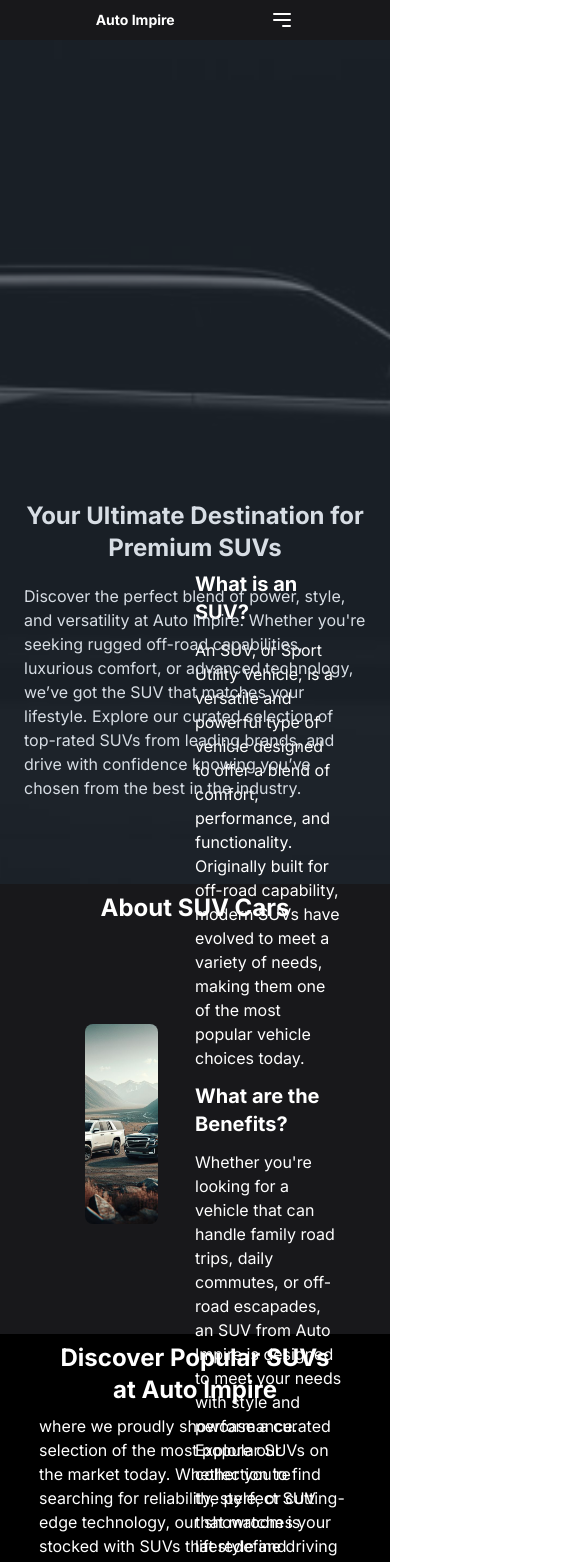
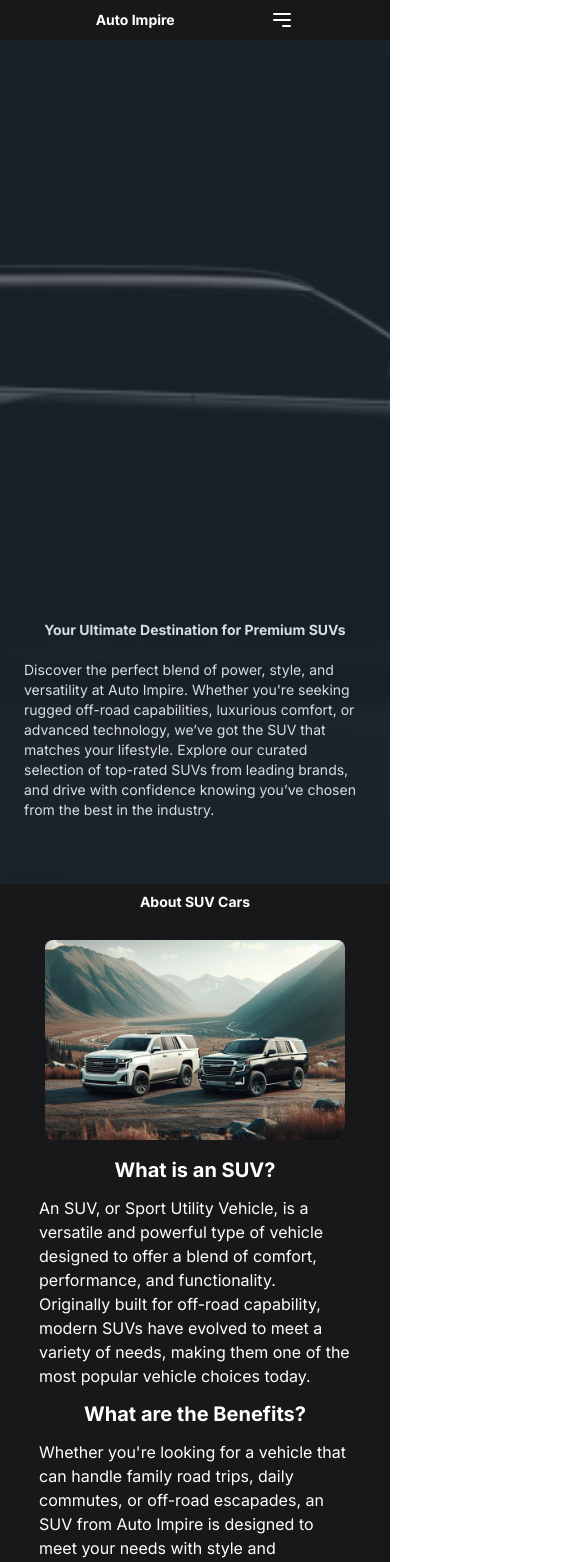
Before and after one commit to kaziarman23/auto-empire, a Next.js app: page /suv-cars in a window 390 px wide. Shown: the top 1562 px of the page, 585 px wide, since content can reach past the window. Built offline with nearby package versions, Linux system fonts and the light colour scheme.

Commit message:
suv page is now responsive

```diff
--- a/app/Components/SuvPage/SuvAboutComponent.jsx
+++ b/app/Components/SuvPage/SuvAboutComponent.jsx
@@ -8,8 +8,8 @@
 function SuvAboutComponent() {
   return (
     <>
-      <div>
-        <div className="w-full h-[450px] bg-zinc-900">
+      <div className="bg-zinc-900">
+        <div className="w-4/5 h-[830px] mx-auto sm:h-[650px]">
           <motion.h1
             initial={{ y: -50, opacity: 0 }}
             whileInView={{ y: 0, opacity: 1 }}
@@ -18,11 +18,11 @@
               duration: 0.8,
               ease: "easeInOut",
             }}
-            className="w-full h-10 text-2xl text-center font-bold p-2 hover:text-zinc-700"
+            className="w-full h-10 text-sm text-center font-bold p-2 hover:text-zinc-700 sm:text-base lg:text-lg xl:text-2xl"
           >
             About SUV Cars
           </motion.h1>
-          <div className="w-3/4 h-[400px] mx-auto flex justify-center items-center">
+          <div className="w-full h-auto mx-auto flex justify-center items-center flex-col lg:flex-row lg:justify-evenly">
             <motion.div
               initial={{ x: -50, opacity: 0 }}
               whileInView={{ x: 0, opacity: 1 }}
@@ -31,14 +31,15 @@
                 duration: 1,
                 ease: "easeInOut",
               }}
-            className="w-1/2 h-full flex justify-evenly items-center">
+              className="w-[300px] h-[200px] flex justify-center items-center my-4 lg:w-[300px] lg:h-[150px] xl:h-[300px]"
+            >
               <Image
                 src={SuvAboutSection.image}
                 alt="Suv about page car"
-                className="w-1/2 h-1/2 object-cover rounded-lg"
+                className="w-full h-full object-cover rounded-lg"
               />
             </motion.div>
-            <div className="w-1/2 h-full flex justify-center items-center flex-col gap-3">
+            <div className="w-full h-full flex justify-center items-center flex-col gap-3 lg:w-[290px]">
               <motion.h1
                 initial={{ y: -50, opacity: 0 }}
                 whileInView={{ y: 0, opacity: 1 }}
@@ -60,7 +61,9 @@
                   ease: "easeInOut",
                 }}
                 className="hover:text-orange-500"
-              >{SuvAboutSection.discription}</motion.p>
+              >
+                {SuvAboutSection.discription}
+              </motion.p>
               <motion.h1
                 initial={{ y: -50, opacity: 0 }}
                 whileInView={{ y: 0, opacity: 1 }}
@@ -82,7 +85,9 @@
                   ease: "easeInOut",
                 }}
                 className="hover:text-orange-500"
-               >{SuvAboutSection.discriptionTwo}</motion.p>
+              >
+                {SuvAboutSection.discriptionTwo}
+              </motion.p>
             </div>
           </div>
         </div>
--- a/app/Components/SuvPage/SuvCollactionComponent.jsx
+++ b/app/Components/SuvPage/SuvCollactionComponent.jsx
@@ -14,7 +14,7 @@
   return (
     <div className="mt-20 mb-10">
       <hr />
-      <div className="w-full h-[800] mx-auto">
+      <div className="w-full h-[5195px] mx-auto sm:h-[5100px] md:h-[2800px] lg:h-[1950px]">
         <motion.h1
           initial={{
             y: -50,
@@ -29,7 +29,7 @@
             ease: "easeInOut",
             duration: 0.9,
           }}
-          className="text-center text-2xl font-bold p-3 my-5 hover:text-zinc-700"
+          className="text-center text-sm font-bold p-3 my-5 hover:text-zinc-700 sm:text-base lg:text-lg xl:text-2xl"
         >
           {SuvCollactionSection.title}
         </motion.h1>
@@ -47,11 +47,11 @@
             ease: "easeInOut",
             duration: 0.9,
           }}
-          className="w-1/2 mx-auto my-5 hover:text-orange-500"
+          className="w-4/5 mx-10 my-5 text-sm hover:text-orange-500 sm:mx-auto"
         >
           {SuvCollactionSection.discription}
         </motion.p>
-        <div className="w-4/5 h-auto  my-5 mx-auto  grid grid-cols-3 grid-rows-4 gap-2 place-items-center">
+        <div className="w-4/5 h-auto  my-5 mx-auto  grid grid-cols-1 grid-rows-12 gap-2 place-items-center md:w-full md:gap-5 md:grid-cols-2 md:grid-rows-6 lg:w-4/5 lg:gap-5 lg:grid-cols-3 lg:grid-rows-4">
           {SuvCollactionSectionCars.map((cars) => (
             <div
               key={cars.id}
@@ -97,7 +97,7 @@
             ease: "easeInOut",
             duration: 0.9,
           }}
-          className="w-1/2 mx-auto my-5 hover:text-zinc-700"
+          className="w-4/5 text-sm mx-auto my-5 hover:text-zinc-700 lg:text-lg"
         >
           Ready to elevate your driving experience? Browse our current
           collection and find the luxury car that’s perfect for you. For more
@@ -118,7 +118,7 @@
             ease: "easeInOut",
             duration: 0.9,
           }}
-          className="text-center font-bold text-2xl hover:text-orange-500"
+          className="text-center font-bold text-sm hover:text-orange-500 sm:text-base lg:text-lg xl:text-xl"
         >
           At Auto Impire, your next luxury car awaits.
         </motion.p>
--- a/app/Components/SuvPage/SuvPopularComponent.jsx
+++ b/app/Components/SuvPage/SuvPopularComponent.jsx
@@ -23,49 +23,50 @@
 
   return (
     <div>
-      <div className="w-4/5 h-auto mx-auto">
+      <div className="w-4/5 h-[500px] mx-auto sm:h-[600px] lg:h-[600px] xl:h-[700px]">
         <motion.h1
           initial={{
-          y:-50,
-          opacity:0
+            y: -50,
+            opacity: 0,
           }}
           whileInView={{
-          y:0,
-          opacity:1
+            y: 0,
+            opacity: 1,
           }}
           transition={{
-          delay:0.7,
-          ease:"easeInOut",
-          duration:0.8
+            delay: 0.7,
+            ease: "easeInOut",
+            duration: 0.8,
           }}
-        className="text-center text-2xl font-bold p-2 hover:text-zinc-700">
+          className="text-center text-sm font-bold p-2 hover:text-zinc-700 md:text-base xl:text-2xl"
+        >
           Discover Popular SUVs at Auto Impire
         </motion.h1>
         <motion.p
           initial={{
-          x:-50,
-          opacity:0
+            x: -50,
+            opacity: 0,
           }}
           whileInView={{
-          x:0,
-          opacity:1
+            x: 0,
+            opacity: 1,
           }}
           transition={{
-          delay:0.9,
-          ease:"easeInOut",
-          duration:0.9
+            delay: 0.9,
+            ease: "easeInOut",
+            duration: 0.9,
           }}
-        className="hover:text-orange-500"
+          className="text-sm hover:text-orange-500 xl:text-xl"
         >
           where we proudly showcase a curated selection of the most popular SUVs
           on the market today. Whether you’re searching for reliability, style,
           or cutting-edge technology, our showroom is stocked with SUVs that
           redefine driving excellence.
         </motion.p>
-        <div className="my-10 w-full h-full ">
-          <div className="embla w-[600px] h-[400px] mx-auto">
+        <div className="my-10 mx-auto w-full md:h-[250px] lg:w-[400px] lg:h-[350px] xl:w-[600px] xl:h-[400px]">
+          <div className="embla mx-auto md:w-[300px] md:h-[200px] lg:w-[400px] lg:h-[300px] xl:w-[600px] xl:h-[400px]">
             <div
-              className="embla__viewport w-full h-[400px] border-2"
+              className="embla__viewport border-2 w-full md:h-[200px] lg:w-[400px] lg:h-[300px] xl:w-[600px] xl:h-[400px]"
               ref={emblaRef}
             >
               <div className="embla__container w-full h-full">
@@ -99,19 +100,24 @@
         </div>
         <motion.p
           initial={{
-          y:50,
-          opacity:0
+            y: 50,
+            opacity: 0,
           }}
           whileInView={{
-          y:0,
-          opacity:1
+            y: 0,
+            opacity: 1,
           }}
           transition={{
-          delay:0.3,
-          ease:"easeInOut",
-          duration:0.9
+            delay: 0.3,
+            ease: "easeInOut",
+            duration: 0.9,
           }}
-        className="text-center mx-20 my-10 hover:text-orange-500">We’re thrilled to present these popular luxury cars, but they’re not available just yet. To ensure you don’t miss out, please place a pre-order now!</motion.p>
+          className="w-full text-center text-sm my-10 hover:text-orange-500 lg:text-lg"
+        >
+          We’re thrilled to present these popular luxury cars, but they’re not
+          available just yet. To ensure you don’t miss out, please place a
+          pre-order now!
+        </motion.p>
       </div>
     </div>
   );
--- a/app/Components/SuvPage/SuvReviewComponent.jsx
+++ b/app/Components/SuvPage/SuvReviewComponent.jsx
@@ -9,7 +9,7 @@
   return (
     <div className="my-5">
       <hr />
-      <div className="w-3/4 h-[500px] mx-auto">
+      <div className="w-full h-[1190px] mx-auto sm:h-[1200px] lg:h-[500px]">
         <motion.h1
           initial={{
             y: -50,
@@ -24,11 +24,11 @@
             duration: 1,
             ease: "easeIn",
           }}
-          className="text-center p-5 font-bold text-2xl hover:text-zinc-700"
+          className="text-center p-5 font-bold text-sm hover:text-zinc-700 sm:text-base md:text-lg lg:text-xl xl:text-2xl"
         >
           Customer Reviews At Auto Impire
         </motion.h1>
-        <div className="w-full h-96 gap-4 flex justify-center items-center ">
+        <div className="w-full h-auto gap-4 flex justify-center items-center flex-col lg:w-full lg:flex-row">
           {SuvReviewSection.map((review) => (
             <motion.div
               initial={{
@@ -44,7 +44,7 @@
                 duration: 1,
                 ease: "easeIn",
               }}
-              className="w-80 h-[365px] border flex justify-center items-center flex-col"
+              className="w-80 h-[365px] border flex justify-center items-center flex-col lg:w-72 lg:h-[350px]"
               key={review.id}
             >
               <div className="w-full h-32 flex justify-center items-center">
@@ -55,7 +55,7 @@
                 />
               </div>
 
-              <div className="bg-zinc-800 h-[237px]">
+              <div className="bg-zinc-800 h-[237px] lg:h-[300px]">
                 <p className="mx-5 my-2">{review.review}</p>
                 <h3 className="mx-5">{review.author}</h3>
               </div>
--- a/app/Components/SuvPage/SuvWelcomeComponent.jsx
+++ b/app/Components/SuvPage/SuvWelcomeComponent.jsx
@@ -29,7 +29,7 @@
               duration: 0.9,
               ease: "easeInOut",
             }}
-            className="mb-5 text-2xl font-bold text-center"
+            className="mb-5 text-sm font-bold text-center sm:text-base md:text-lg xl:text-2xl"
           >
             Your Ultimate Destination for Premium SUVs
           </motion.h1>
@@ -46,7 +46,7 @@
               duration: 0.9,
               ease: "easeInOut",
             }}
-            className="mb-5"
+            className="text-sm"
           >
             Discover the perfect blend of power, style, and versatility at Auto
             Impire. Whether you&#39;re seeking rugged off-road capabilities,
```
Lines whose indentation alone changed are shown as unchanged.
